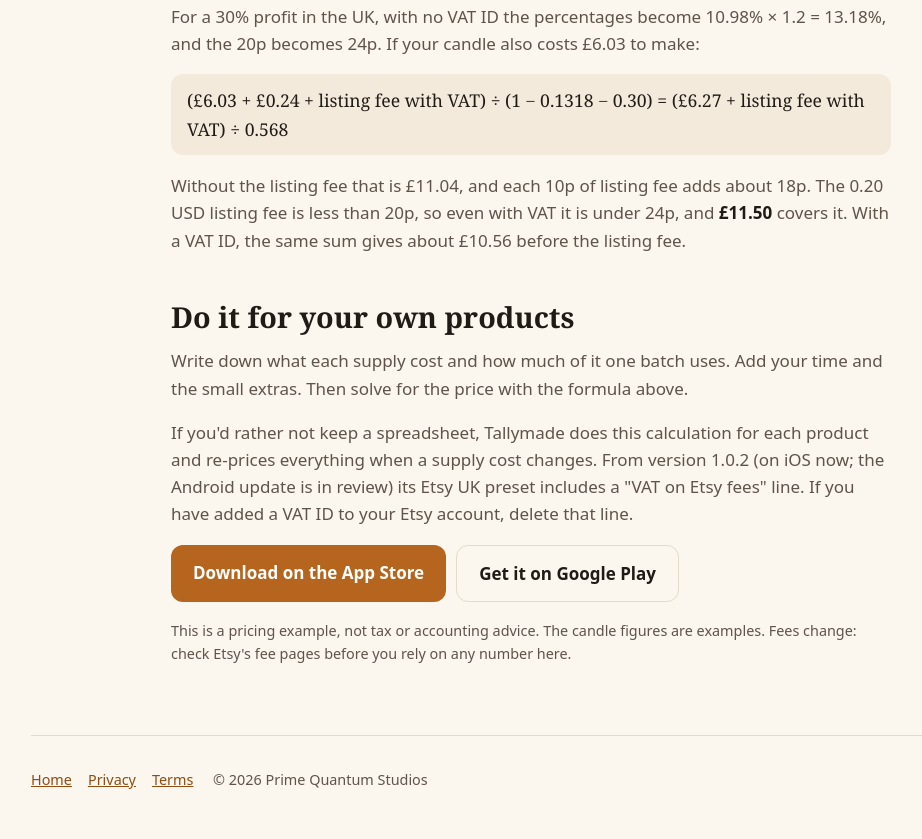
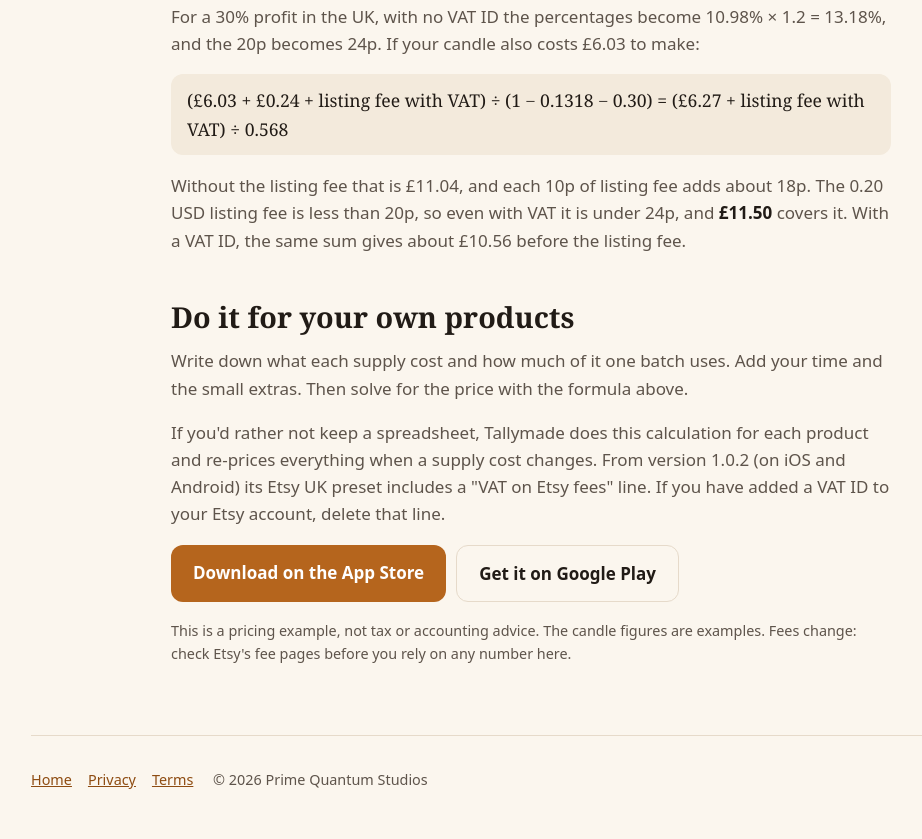
Before and after one commit to aXXo33/tallymade, a plain HTML site: page etsy-candle-pricing-example.html in a window 1280 px wide. Shown: the part 3543-4382 px from the top of the page, without its empty margins (109-1031 px from the left). Drawn offline with Linux system fonts and the light colour scheme.

Commit message:
Article: Tallymade 1.0.2 now live on Android too
Co-Authored-By: Claude Opus 5.5 <noreply@anthropic.com>
Claude-Session: https://claude.ai/code/session_01AsthfQe11qmzV9vyqWD5dQ

```diff
--- a/etsy-candle-pricing-example.html
+++ b/etsy-candle-pricing-example.html
@@ -137,7 +137,7 @@
 
     <h2>Do it for your own products</h2>
     <p>Write down what each supply cost and how much of it one batch uses. Add your time and the small extras. Then solve for the price with the formula above.</p>
-    <p>If you'd rather not keep a spreadsheet, Tallymade does this calculation for each product and re-prices everything when a supply cost changes. From version 1.0.2 (on iOS now; the Android update is in review) its Etsy UK preset includes a "VAT on Etsy fees" line. If you have added a VAT ID to your Etsy account, delete that line.</p>
+    <p>If you'd rather not keep a spreadsheet, Tallymade does this calculation for each product and re-prices everything when a supply cost changes. From version 1.0.2 (on iOS and Android) its Etsy UK preset includes a "VAT on Etsy fees" line. If you have added a VAT ID to your Etsy account, delete that line.</p>
     <div class="stores">
       <a class="btn" href="https://apps.apple.com/gb/app/tallymade-handmade-pricing/id6823324719">Download on the App Store</a>
       <a class="btn secondary" href="https://play.google.com/store/apps/details?id=com.primequantumstudios.tallymade">Get it on Google Play</a>
```
